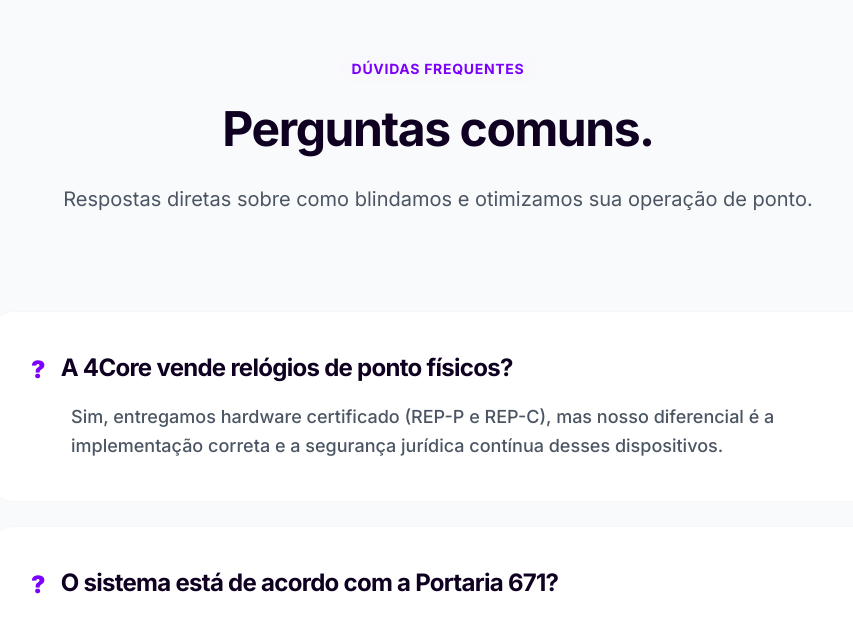
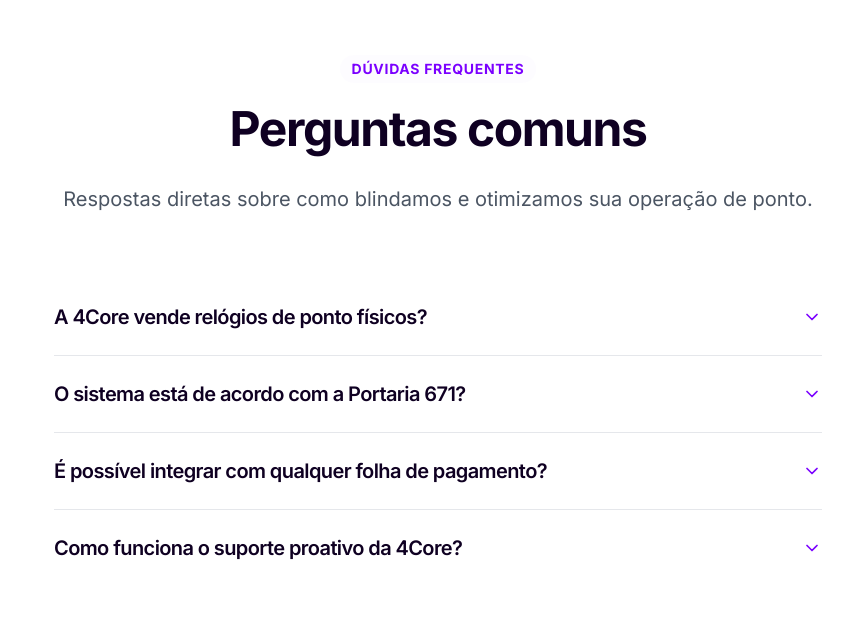
Before and after one commit to CodeAndressa/4Core_Site, a Next.js app: page / in a window 1280 px wide. Shown: the part 5675-6297 px from the top of the page, without its empty margins (202-1055 px from the left). Built offline with nearby package versions, Linux system fonts and the light colour scheme; no server answers.

Commit message:
refactor: redesign FAQ com accordion minimalista e animações suaves

```diff
--- a/src/components/sections/FAQ.tsx
+++ b/src/components/sections/FAQ.tsx
@@ -1,6 +1,8 @@
 'use client'
 
-import { motion } from 'framer-motion'
+import { useState } from 'react'
+import { motion, AnimatePresence } from 'framer-motion'
+import { ChevronDown } from 'lucide-react'
 import { Container } from '@/components/ui/Container'
 import { Section } from '@/components/ui/Section'
 import { SectionHeading } from '@/components/ui/SectionHeading'
@@ -25,8 +27,10 @@
 ]
 
 export function FAQ() {
+  const [openIndex, setOpenIndex] = useState<number | null>(null)
+
   return (
-    <Section variant="gray" id="faq">
+    <Section variant="white" id="faq">
       <Container>
         <motion.div
            initial={{ opacity: 0, y: 20 }}
@@ -36,30 +40,52 @@
         >
           <SectionHeading
             subtitle="Dúvidas frequentes"
-            title="Perguntas comuns."
+            title="Perguntas comuns"
             description="Respostas diretas sobre como blindamos e otimizamos sua operação de ponto."
             centered
-            className="mb-16 lg:mb-24"
+            className="mb-12 lg:mb-16"
           />
         </motion.div>
 
-        <div className="max-w-4xl mx-auto space-y-6">
+        <div className="max-w-3xl mx-auto">
           {faqs.map((faq, i) => (
             <motion.div
               key={i}
-              initial={{ opacity: 0, scale: 0.98 }}
-              whileInView={{ opacity: 1, scale: 1 }}
+              initial={{ opacity: 0, y: 10 }}
+              whileInView={{ opacity: 1, y: 0 }}
               viewport={{ once: true }}
               transition={{ delay: i * 0.05 }}
-              className="group p-8 lg:p-10 bg-white rounded-3xl border border-black/[0.03] hover:shadow-premium transition-all duration-300"
+              className="border-b border-gray-200 last:border-b-0"
             >
-              <h3 className="text-xl lg:text-2xl font-bold text-brand-deep mb-4 flex items-start gap-4">
-                <span className="text-brand-vibrant block pt-0.5 select-none font-black">?</span>
-                {faq.q}
-              </h3>
-              <p className="text-text-secondary text-base lg:text-lg leading-relaxed pl-8 lg:pl-10 font-medium">
-                {faq.a}
-              </p>
+              <button
+                onClick={() => setOpenIndex(openIndex === i ? null : i)}
+                className="w-full py-6 flex items-center justify-between gap-4 text-left group hover:opacity-70 transition-opacity"
+              >
+                <h3 className="text-lg lg:text-xl font-semibold text-brand-deep pr-4">
+                  {faq.q}
+                </h3>
+                <ChevronDown
+                  className={`w-5 h-5 text-brand-vibrant flex-shrink-0 transition-transform duration-300 ${
+                    openIndex === i ? 'rotate-180' : ''
+                  }`}
+                />
+              </button>
+
+              <AnimatePresence initial={false}>
+                {openIndex === i && (
+                  <motion.div
+                    initial={{ height: 0, opacity: 0 }}
+                    animate={{ height: 'auto', opacity: 1 }}
+                    exit={{ height: 0, opacity: 0 }}
+                    transition={{ duration: 0.3, ease: 'easeInOut' }}
+                    className="overflow-hidden"
+                  >
+                    <p className="pb-6 text-base text-gray-600 leading-relaxed">
+                      {faq.a}
+                    </p>
+                  </motion.div>
+                )}
+              </AnimatePresence>
             </motion.div>
           ))}
         </div>
```
